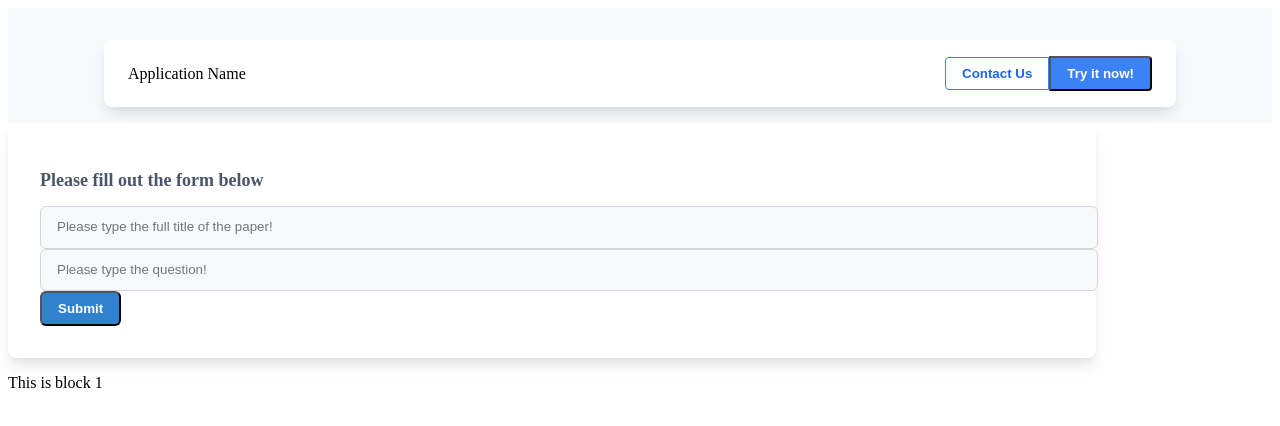
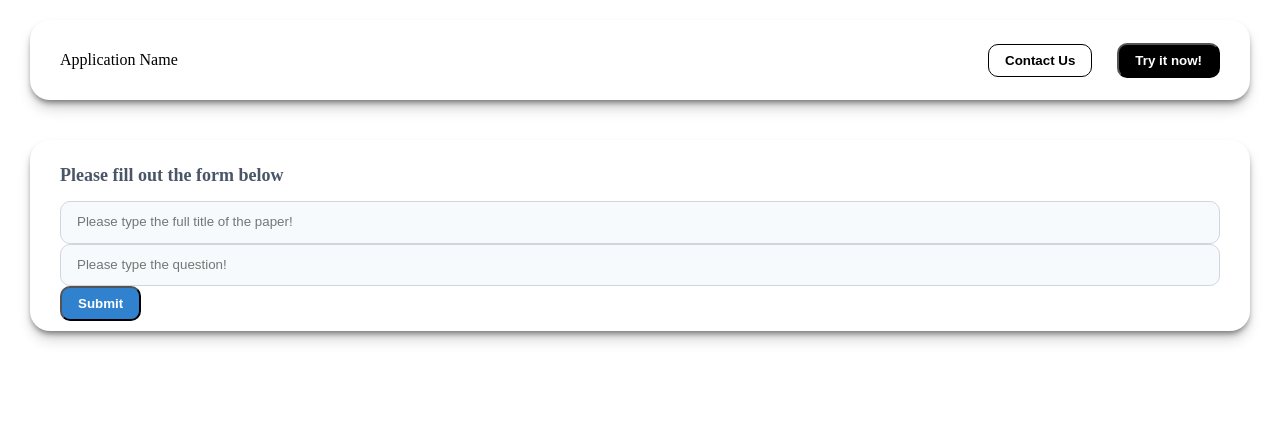
Before and after one commit to Tianren-Zhang/Final-Frontend, a React (Create React App) app: page / in a window 1280 px wide. Shown: the top 426 px of the page. Built offline with nearby package versions, Linux system fonts and the light colour scheme; the HTML template or start-up script is replaced by a standard one.

Commit message:
Before v block

```diff
--- a/src/App.js
+++ b/src/App.js
@@ -8,7 +8,6 @@ function App() {
     <div>
       <Nav />
 
-
       <Body />
       <VisualizationBlock information={1} />
     </div>
--- a/src/components/Body.js
+++ b/src/components/Body.js
@@ -3,29 +3,27 @@ import React from 'react';
 export default function Body() {
   return (
     <div className='form-container'>
+      <div className='form shadow big-radius'>
         <div className='mb-4'>
-        <h2 className='heading'>
-          Please fill out the form below
-        </h2>
+          <h2 className='heading'>Please fill out the form below</h2>
         </div>
         <div className='mb-4'>
           <input
-          className='input-field'
+            className='input-field small-radius'
             type='text'
             placeholder='Please type the full title of the paper!'
           />
         </div>
         <div className='mb-6'>
           <input
-          className='input-field'
+            className='input-field small-radius'
             type='text'
             placeholder='Please type the question!'
           />
         </div>
         <div className='flex justify-end'>
-        <button className='submit-button'>
-          Submit
-        </button>
+          <button className='submit-button small-radius'>Submit</button>
+        </div>
       </div>
     </div>
   );
--- a/src/components/Navbar.js
+++ b/src/components/Navbar.js
@@ -3,16 +3,16 @@ import React from 'react';
 export default function Nav() {
   return (
     <div className='nav-container'>
-      <nav className='navbar'>
+      <nav className='navbar shadow big-radius'>
         <div className='icon-container'>
           <i className='fas fa-bookmark text-blue-500 mr-2'></i>
           <span className='font-bold text-xl'>Application Name</span>
         </div>
         <div>
-          <button className='contact-us-button'>
+          <button className='contact-us-button small-radius'>
             Contact Us
           </button>
-          <button className='try-it-button'>
+          <button className='try-it-button small-radius'>
             Try it now!
           </button>
         </div>
--- a/src/components/VisualizationBlock.js
+++ b/src/components/VisualizationBlock.js
@@ -2,8 +2,8 @@ import React from 'react';
 
 export default function visualizationBlock({ information }) {
   return (
-    <div className='bg-white shadow-custom rounded-lg p-8 w-full max-w-4xl h-32'>
-      This is block {information}
+    <div className='block-container'>
+      {/* This is block {information} */}
     </div>
   );
 }
--- a/src/index.css
+++ b/src/index.css
@@ -1,29 +1,40 @@
+html, body {
+  margin: 0;
+  padding: 0;
+}
 
+.shadow {
+  box-shadow: 0 10px 15px -3px rgba(0, 0, 0, 0.2),
+    0 4px 6px -2px rgba(0, 0, 0, 0.5); /* Example shadow, adjust as needed */
+}
+.big-radius {
+  border-radius: 20px;
+}
+.small-radius {
+  border-radius: 10px;
+}
 
 /* ---------------------- Navbar styles ---------------------- */
 
 /* Container */
 .nav-container {
-  /*min-height: 100vh; /* Full screen height */
-  background-color: #f7fafc; /* bg-gray-100 */
   display: flex;
   flex-direction: column;
   align-items: center;
-  padding-top: 2rem; /* pt-8 */
+  padding: 10px 30px;
 }
 
 /* Navigation Bar */
 .navbar {
+  min-height: 80px; /* Full screen height */
   background-color: #ffffff; /* bg-white */
-  box-shadow: 0 10px 15px -3px rgba(0, 0, 0, 0.1), 0 4px 6px -2px rgba(0, 0, 0, 0.05); /* Example shadow, adjust as needed */
-  border-radius: 0.5rem; /* rounded-lg */
-  margin-bottom: 1rem; /* mb-4 */
-  padding: 1rem 1.5rem; /* py-4 px-6 */
-  width: 100%;
-  max-width: 64rem; /* max-w-4xl */
+  padding: 10px 30px;
+  margin: 10px 25px ;
   display: flex;
   justify-content: space-between;
   align-items: center;
+  width: 100%;
+  box-sizing: border-box;
 }
 
 /* Icon and Application Name Container */
@@ -34,27 +45,24 @@
 
 /* Contact Us Button */
 .contact-us-button {
-  color: #1c64f2; /* text-blue-700 */
+  color: #000000; /* text-blue-700 */
   background-color: transparent;
-  border: 1px solid #3b82f6; /* border-blue-500 */
+  border: 1px solid #000000; /* border-blue-500 */
   padding: 0.5rem 1rem; /* py-2 px-4 */
-  border-top-left-radius: 0.25rem; /* rounded-l */
-  border-bottom-left-radius: 0.25rem;
+  margin: 10px 25px ;
   font-weight: 600; /* font-semibold */
 }
 
 .contact-us-button:hover {
-  background-color: #3b82f6; /* hover:bg-blue-500 */
+  background-color: #000000; /* hover:bg-blue-500 */
   color: #ffffff; /* hover:text-white */
 }
 
 /* Try It Now! Button */
 .try-it-button {
   color: #ffffff; /* text-white */
-  background-color: #3b82f6; /* bg-blue-500 */
+  background-color: #000000; /* bg-blue-500 */
   padding: 0.5rem 1rem; /* py-2 px-4 */
-  border-top-right-radius: 0.25rem; /* rounded-r */
-  border-bottom-right-radius: 0.25rem;
   font-weight: 700; /* font-bold */
 }
 
@@ -62,17 +70,24 @@
   background-color: #2563eb; /* hover:bg-blue-700 */
 }
 
-
 /* ---------------------- Body styles ---------------------- */
 /* Overall Container */
-.form-container {
-  background-color: #ffffff; /* bg-white */
-  box-shadow: 0 10px 15px -3px rgba(0, 0, 0, 0.1), 0 4px 6px -2px rgba(0, 0, 0, 0.05); /* Adjust shadow as needed */
-  border-radius: 0.5rem; /* rounded-lg */
-  margin-bottom: 1rem; /* mb-4 */
-  padding: 2rem; /* p-8 */
+.form-container{
+  display: flex;
+  flex-direction: column;
+  align-items: center;
+  padding: 10px 30px;
+}
+.form {
+  min-height: 80px;
+  background-color: #ffffff;
+  padding: 10px 30px;
+  margin: 10px 25px ;
+  display: flex;
+  flex-direction: column;
+  justify-content: space-between;
   width: 100%;
-  max-width: 64rem; /* max-w-4xl */
+  box-sizing: border-box;
 }
 
 /* Section Heading */
@@ -80,26 +95,27 @@
   color: #4a5568; /* text-gray-700 */
   font-size: 1.125rem; /* text-lg */
   font-weight: 600; /* font-semibold */
+  width: 100%;
+  box-sizing: border-box;
 }
 
 /* Input Fields */
 .input-field {
-  -webkit-appearance: none;
-  -moz-appearance: none;
-  appearance: none;
   width: 100%;
   background-color: #f7fafc; /* bg-gray-100 */
   color: #4a5568; /* text-gray-700 */
   border: 1px solid #d2d6dc; /* border-gray-300 */
-  border-radius: 0.375rem; /* rounded */
   padding: 0.75rem 1rem; /* py-3 px-4 */
   line-height: 1.25; /* leading-tight */
+  box-sizing: border-box;
 }
 
 .input-field:focus {
+  width: 100%;
   outline: none;
   background-color: #ffffff; /* focus:bg-white */
   border-color: #3182ce; /* focus:border-blue-500 */
+  box-sizing: border-box;
 }
 
 /* Submit Button */
@@ -108,7 +124,6 @@
   color: #ffffff; /* text-white */
   font-weight: 700; /* font-bold */
   padding: 0.5rem 1rem; /* py-2 px-4 */
-  border-radius: 0.375rem; /* rounded */
   cursor: pointer;
 }
 
@@ -121,5 +136,4 @@
   box-shadow: 0 0 0 3px rgba(66, 153, 225, 0.5); /* focus:shadow-outline */
 }
 
-
 /* ---------------------- Body styles ---------------------- */
```
Lines whose indentation alone changed are shown as unchanged.
